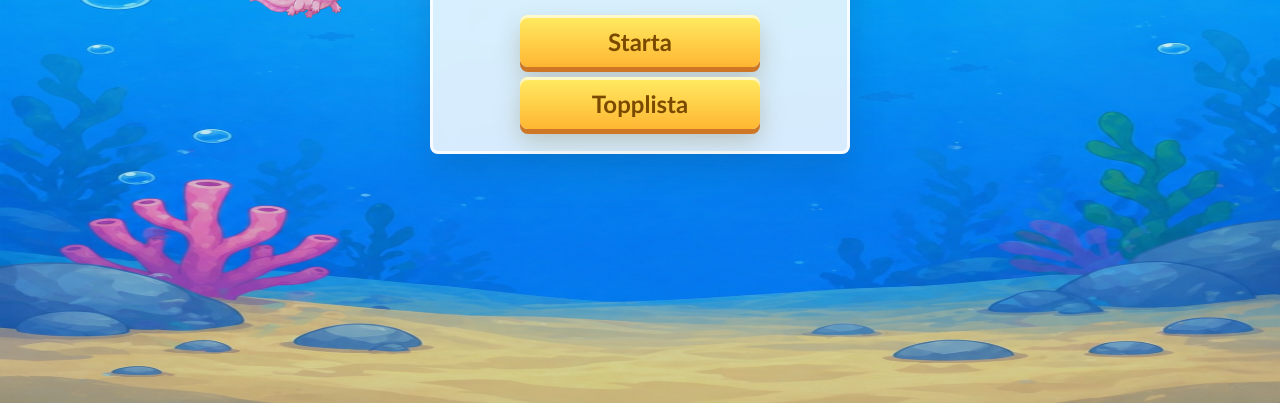
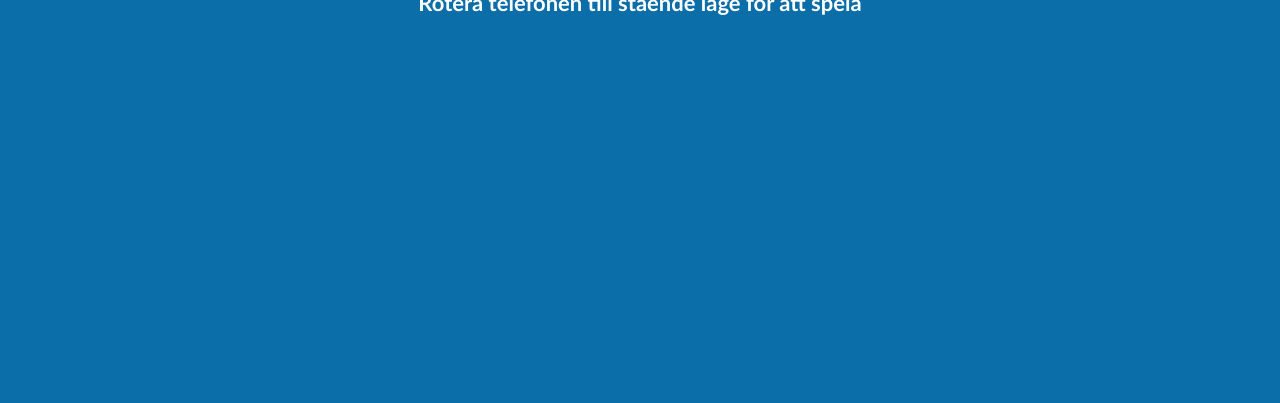
Before and after one commit to martinskyborn/axolotl-sim, a plain HTML site: page index.html in a window 1280 px wide. Shown: the part 397-800 px from the top of the page. Drawn offline with Linux system fonts and the light colour scheme.

Commit message:
Fix background gap using window.innerHeight, block landscape mode
Co-Authored-By: Claude Sonnet 4.6 <noreply@anthropic.com>

```diff
--- a/game.js
+++ b/game.js
@@ -103,14 +103,15 @@
   }
 
   function resize() {
-    const vp = window.visualViewport;
-    const width = Math.max(320, Math.round(vp ? vp.width : window.innerWidth));
-    const height = Math.max(560, Math.round(vp ? vp.height : window.innerHeight));
+    const width = Math.max(320, Math.round(window.innerWidth));
+    const height = Math.max(560, Math.round(window.innerHeight));
     state.dpr = 1;
     state.width = width;
     state.height = height;
     canvas.width = width;
     canvas.height = height;
+    canvas.style.width = `${width}px`;
+    canvas.style.height = `${height}px`;
     ctx.setTransform(1, 0, 0, 1, 0, 0);
     player.x = Math.max(78, width * 0.23);
   }
@@ -599,10 +600,11 @@
     }
   }
 
-  window.addEventListener("resize", () => { resize(); render(); });
-  if (window.visualViewport) {
-    window.visualViewport.addEventListener("resize", () => { resize(); render(); });
-  }
+  window.addEventListener("resize", () => {
+    resize();
+    render();
+    if (window.innerWidth > window.innerHeight && state.mode === "playing") pauseGame();
+  });
   window.addEventListener("keydown", (event) => {
     if (event.code === "Space" || event.code === "ArrowUp") {
       event.preventDefault();
--- a/index.html
+++ b/index.html
@@ -13,6 +13,7 @@
     <link rel="stylesheet" href="styles.css" />
   </head>
   <body>
+    <div id="rotate-msg">Rotera telefonen till stående läge för att spela</div>
     <main id="app" aria-label="Axolotl Sim">
       <canvas id="game" aria-label="Spelyta"></canvas>
       <section id="overlay" class="overlay is-visible">
--- a/styles.css
+++ b/styles.css
@@ -29,11 +29,7 @@ body {
 }
 
 #game {
-  position: absolute;
-  inset: 0;
   display: block;
-  width: 100%;
-  height: 100%;
 }
 
 .overlay {
@@ -253,3 +249,25 @@ body {
 #startButton.is-hidden {
   display: none;
 }
+
+#rotate-msg {
+  display: none;
+  position: fixed;
+  inset: 0;
+  z-index: 200;
+  background: #0b6ea8;
+  color: white;
+  font-family: "Trebuchet MS", "Arial Rounded MT Bold", system-ui, sans-serif;
+  font-size: 22px;
+  font-weight: 900;
+  text-align: center;
+  place-items: center;
+  padding: 24px;
+  line-height: 1.4;
+}
+
+@media (orientation: landscape) {
+  #rotate-msg {
+    display: grid;
+  }
+}
```
